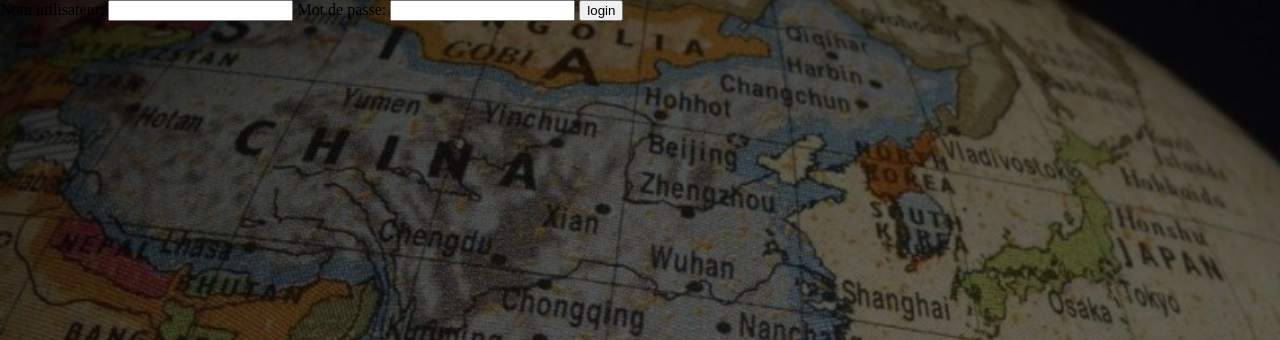
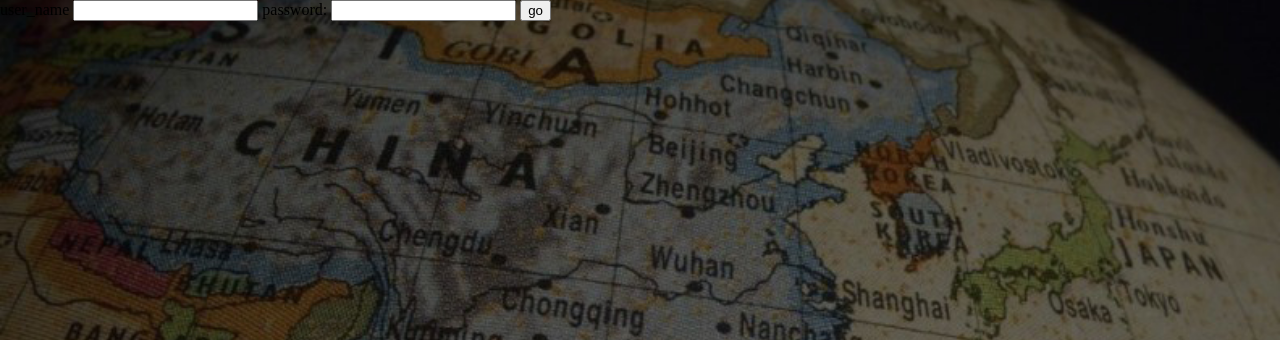
Before and after one commit to WalterWhiteGit/wf_in_paris, a Symfony app: template templates/login/security.html.twig in a window 1280 px wide. Shown: the part 117-457 px from the top of the page. Run offline with Twig, Linux system fonts and the light colour scheme; the template is opened without the code that fills it, so the values that code supplies are empty; some libraries are stand-ins or nearby versions; some web fonts are replaced.

Commit message:
Add translations

```diff
--- a/templates/login/security.html.twig
+++ b/templates/login/security.html.twig
@@ -8,11 +8,11 @@
     <div>{{ error.messageKey|trans(error.messageData, 'security') }}</div>
 {% endif %}
 
-<form action="{{ path('app.security.login') }}" method="post">
-    <label for="username">Nom utilisateur:</label>
+<form action="{{ path('app.security.login') }} :" method="post">
+    <label for="username">{{ 'user_name'| trans ({},'userform') }}</label>
     <input type="text" id="username" name="_username" value="{{ last_username }}" />
 
-    <label for="password">Mot de passe:</label>
+    <label for="password">{{ 'password' | trans ({}, 'userform') }}:</label>
     <input type="password" id="password" name="_password" />
 
     {#
@@ -21,7 +21,7 @@
         <input type="hidden" name="_target_path" value="/account" />
     #}
 
-    <button type="submit">login</button>
+    <button type="submit">{{ 'go' | trans ({}, 'buttons') }}</button>
 </form>
 
     </main>
```
